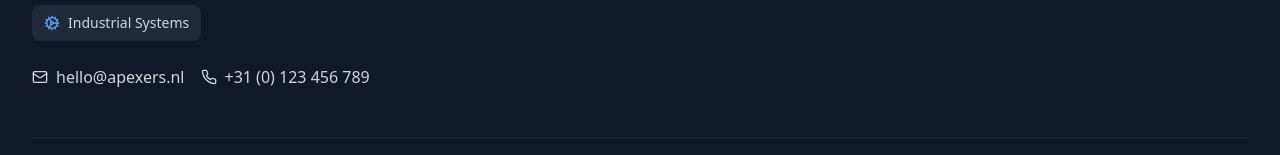
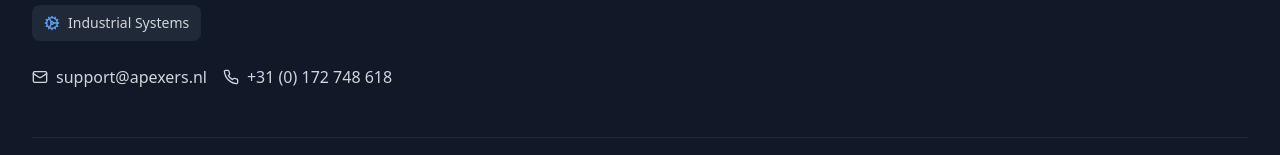
Before and after one commit to Feebster/www.Apexers, a React (Vite) app: page / in a window 1280 px wide. Shown: the part 5767-5922 px from the top of the page. Built offline with nearby package versions, Linux system fonts and the light colour scheme; no server answers.

Commit message:
Update Footer.tsx
..

```diff
--- a/src/components/Footer.tsx
+++ b/src/components/Footer.tsx
@@ -60,14 +60,14 @@ const Footer = () => {
                 className="flex items-center gap-2 text-gray-300 hover:text-blue-400 transition-colors duration-300"
               >
                 <Mail className="w-4 h-4" />
-                hello@apexers.nl
+                support@apexers.nl
               </a>
               <a
                 href="tel:+31123456789"
                 className="flex items-center gap-2 text-gray-300 hover:text-blue-400 transition-colors duration-300"
               >
                 <Phone className="w-4 h-4" />
-                +31 (0) 123 456 789
+                +31 (0) 172 748 618
               </a>
             </div>
           </div>
```
